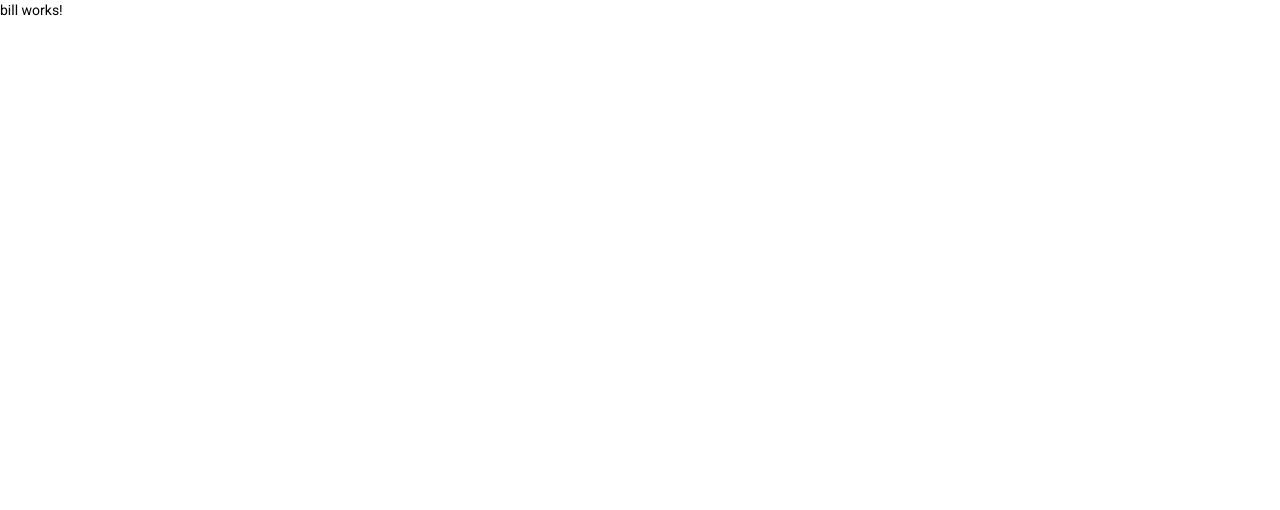
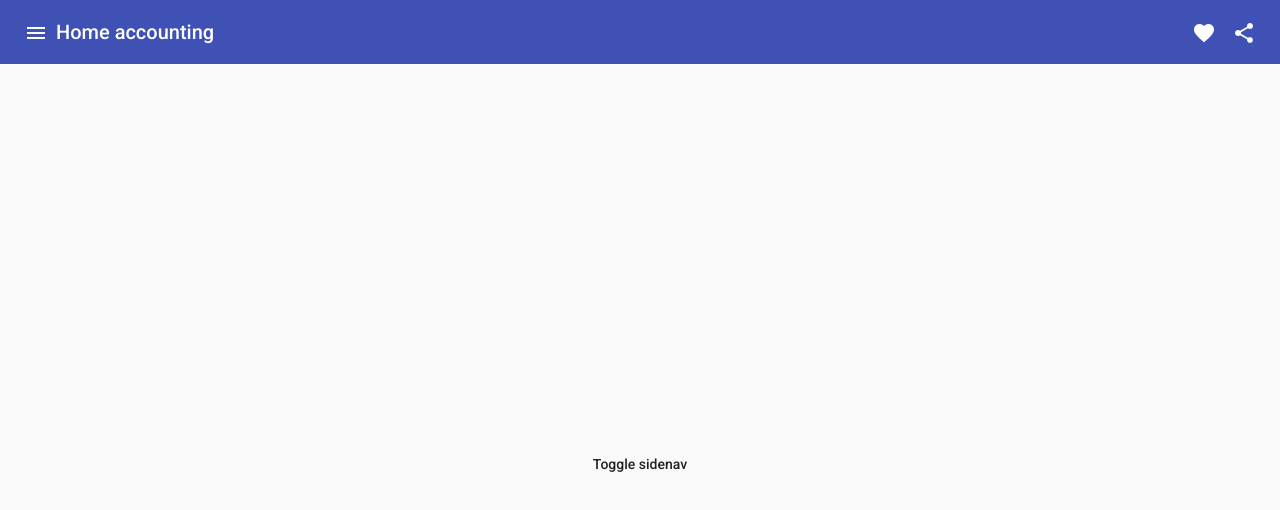
Before and after one commit to Chahlyk/home-accounting, an Angular app: page /bill in a window 1280 px wide. Shown: the top 510 px of the page. Built offline with nearby package versions, Linux system fonts and the light colour scheme.

Commit message:
written interceptor, started working on header and sidebar

```diff
--- a/src/app/pages/auth/auth.service.ts
+++ b/src/app/pages/auth/auth.service.ts
@@ -11,10 +11,11 @@ export class AuthService {
   constructor(private http: HttpClient) { }
 
   public getUser(email: string): Observable<IUser[]> {
-    return this.http.get<IUser[]>(`http://localhost:3000/users?email=${email}`);
+    return this.http.get<IUser[]>(`users?email=${email}`);
   }
 
   public createUser(user: IUser): Observable<IUser> {
-    return this.http.post<IUser>('http://localhost:3000/users', user);
+    return this.http.post<IUser>('users', user);
   }
+
 }
--- a/src/app/pages/bill/bill.component.html
+++ b/src/app/pages/bill/bill.component.html
@@ -1 +1,2 @@
-<p>bill works!</p>
+<app-header></app-header>
+<app-sidebar></app-sidebar>
--- a/src/app/shared/interceptors/first.interceptor.ts
+++ b/src/app/shared/interceptors/first.interceptor.ts
@@ -12,7 +12,10 @@ export class FirstInterceptor implements HttpInterceptor {
 
   constructor() {}
 
-  intercept(request: HttpRequest<any>, next: HttpHandler): Observable<HttpEvent<any>> {
-    return next.handle(request);
+  intercept(req: HttpRequest<any>, next: HttpHandler): Observable<HttpEvent<any>> {
+    const cloneReq = req.clone({
+      url: req.url.replace('', 'http://localhost:3000/'),
+    })
+    return next.handle(cloneReq);
   }
 }
--- a/src/app/shared/layout/header/header.component.css
+++ b/src/app/shared/layout/header/header.component.css
@@ -0,0 +1,3 @@
+.example-spacer {
+  flex: 1 1 auto;
+}
--- a/src/app/shared/layout/header/header.component.html
+++ b/src/app/shared/layout/header/header.component.html
@@ -1 +1,13 @@
-<p>header works!</p>
+<mat-toolbar color="primary">
+  <button mat-icon-button class="example-icon" aria-label="Example icon-button with menu icon">
+    <mat-icon >menu</mat-icon>
+  </button>
+  <span>Home accounting</span>
+  <span class="example-spacer"></span>
+  <button mat-icon-button class="example-icon favorite-icon" aria-label="Example icon-button with heart icon">
+    <mat-icon>favorite</mat-icon>
+  </button>
+  <button mat-icon-button class="example-icon" aria-label="Example icon-button with share icon">
+    <mat-icon>share</mat-icon>
+  </button>
+</mat-toolbar>
--- a/src/app/shared/layout/sidebar/sidebar.component.css
+++ b/src/app/shared/layout/sidebar/sidebar.component.css
@@ -0,0 +1,16 @@
+.example-container {
+  width: 100%;
+  height: 100%;
+}
+
+.example-sidenav-content {
+  display: flex;
+  height: 100%;
+  align-items: center;
+  justify-content: center;
+}
+
+.example-sidenav {
+  padding: 20px;
+  background-color: #c5d4e6;
+}
--- a/src/app/shared/layout/sidebar/sidebar.component.html
+++ b/src/app/shared/layout/sidebar/sidebar.component.html
@@ -1 +1,12 @@
-<p>sidebar works!</p>
+<mat-drawer-container class="example-container" autosize>
+  <mat-drawer #drawer class="example-sidenav" mode="side">
+    <p>Auto-resizing sidenav</p>
+  </mat-drawer>
+
+  <div class="example-sidenav-content">
+    <button type="button" mat-button (click)="drawer.toggle()">
+      Toggle sidenav
+    </button>
+  </div>
+
+</mat-drawer-container>
--- a/src/app/shared/layout/sidebar/sidebar.component.ts
+++ b/src/app/shared/layout/sidebar/sidebar.component.ts
@@ -1,4 +1,4 @@
-import { Component, OnInit } from '@angular/core';
+import { Component, Input, OnInit } from '@angular/core';
 
 @Component({
   selector: 'app-sidebar',
@@ -7,6 +7,8 @@ import { Component, OnInit } from '@angular/core';
 })
 export class SidebarComponent implements OnInit {
 
+
+
   constructor() { }
 
   ngOnInit(): void {
--- a/src/app/shared/shared.module.ts
+++ b/src/app/shared/shared.module.ts
@@ -1,26 +1,38 @@
-import { NgModule } from '@angular/core';
+import { NgModule, Provider } from '@angular/core';
 import { CommonModule } from '@angular/common';
 import { HeaderComponent } from "./layout/header/header.component";
 import { SidebarComponent } from "./layout/sidebar/sidebar.component";
 import { GuardsComponent } from "./guards/guards.component";
 import { HTTP_INTERCEPTORS } from "@angular/common/http";
 import { FirstInterceptor } from "./interceptors/first.interceptor";
+import { MatToolbarModule } from "@angular/material/toolbar";
+import { MatButtonModule } from "@angular/material/button";
+import { MatIconModule } from "@angular/material/icon";
+import { MatSidenavModule } from "@angular/material/sidenav";
 
+const INTERCEPTOR_PROVIDER: Provider = { // <=== здесь
+  provide: HTTP_INTERCEPTORS,
+  useClass: FirstInterceptor,
+  multi: true
+}
 
-
-@NgModule({
+@NgModule( {
   declarations: [
     HeaderComponent,
     SidebarComponent,
     GuardsComponent,
   ],
   imports: [
-    CommonModule
+    CommonModule,
+    MatToolbarModule,
+    MatButtonModule,
+    MatIconModule,
+    MatSidenavModule
   ],
-  providers: [{
-    provide: HTTP_INTERCEPTORS,
-    useClass: FirstInterceptor,
-    multi: true,
-  }]
+  exports: [
+    HeaderComponent,
+    SidebarComponent
+  ],
+  providers: [ INTERCEPTOR_PROVIDER ]
 })
 export class SharedModule { }
```
Also changed, not shown: src/app/pages/bill/bill.module.ts (+7 -1 lines).
